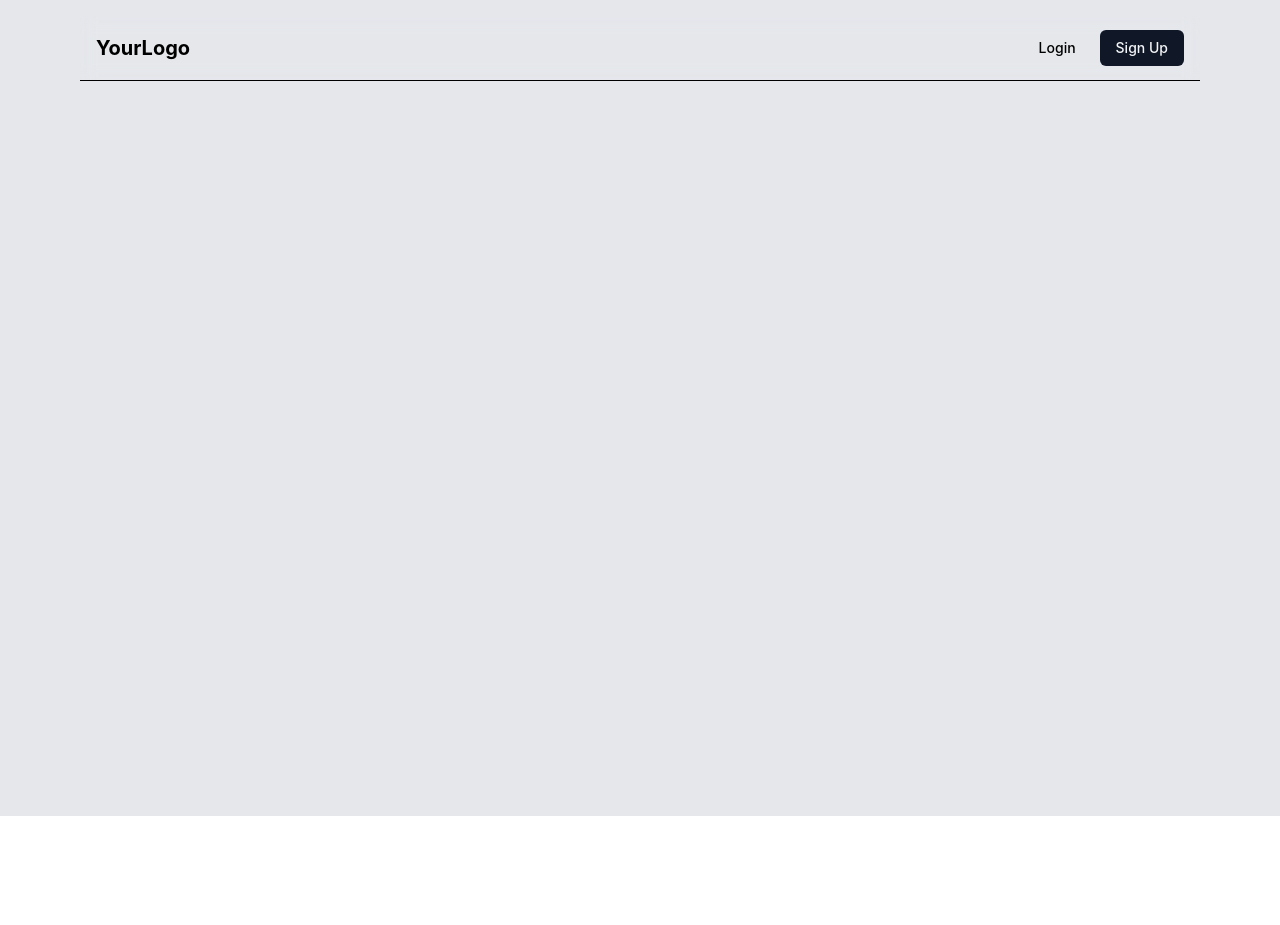
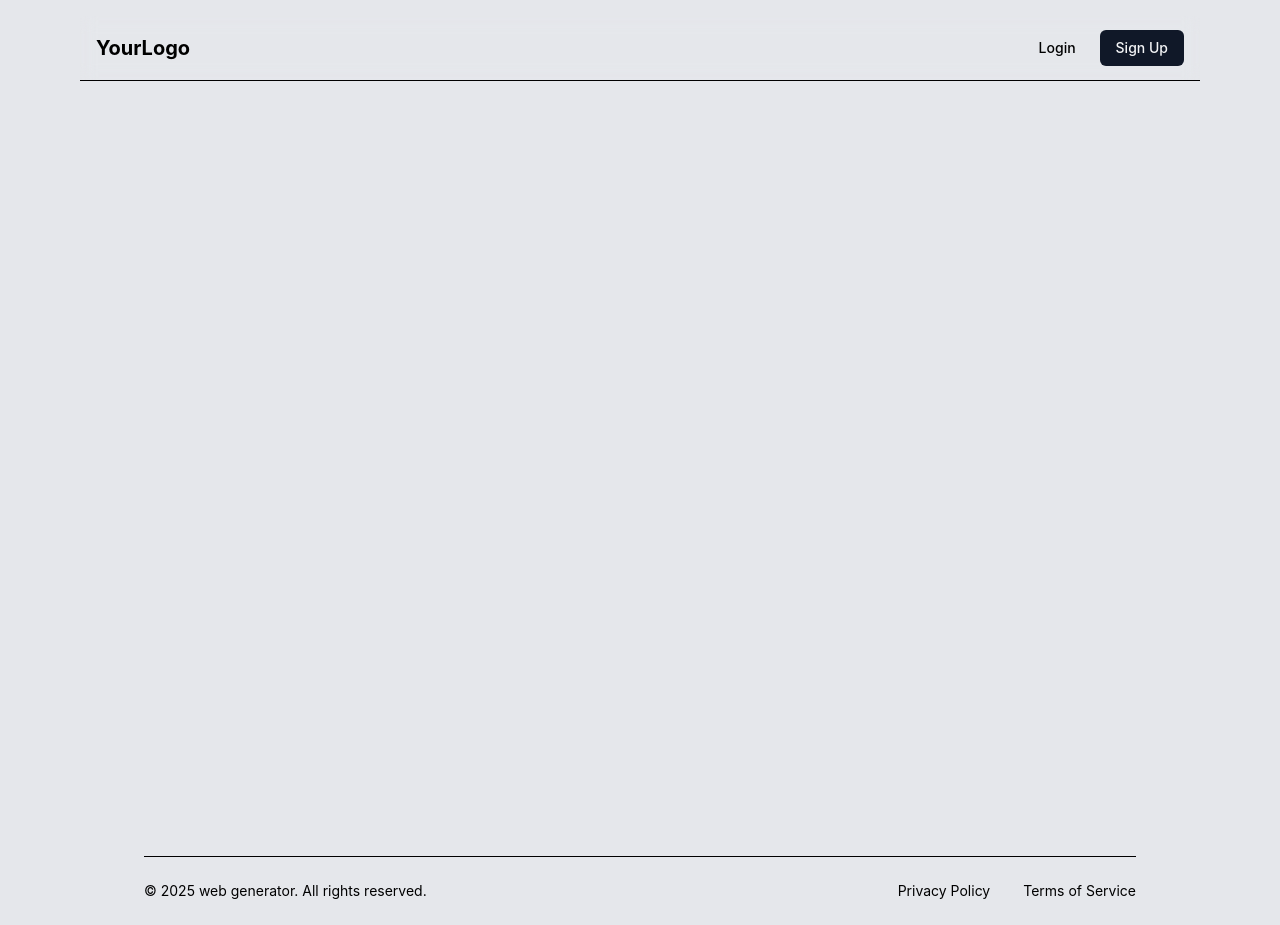
Before and after one commit to pustamrai1/website-generator, a Next.js app: page / in a window 1280 px wide. Before the commit the page ends 816 px from the top, so only its background shows below. Built offline with nearby package versions, Linux system fonts and the light colour scheme.

Commit message:
feat: add footer component

```diff
--- a/package.json
+++ b/package.json
@@ -10,7 +10,8 @@
     "prepare": "husky"
   },
   "dependencies": {
-       "@radix-ui/react-navigation-menu": "^1.2.13",
+    "@radix-ui/react-navigation-menu": "^1.2.13",
+    "@radix-ui/react-separator": "^1.1.7",
     "@radix-ui/react-slot": "^1.2.3",
     "class-variance-authority": "^0.7.1",
     "clsx": "^2.1.1",
@@ -29,7 +30,6 @@
     "eslint": "^9",
     "eslint-config-next": "15.3.2",
     "husky": "^9.1.7",
-
     "tw-animate-css": "^1.3.0",
     "typescript": "^5"
   }
--- a/src/app/layout.tsx
+++ b/src/app/layout.tsx
@@ -2,6 +2,7 @@ import type { Metadata } from "next";
 import { Geist, Geist_Mono } from "next/font/google";
 import "./globals.css";
 import Navbar from "@/components/Navbar";
+import Footer from "@/components/Footer";
 
 const geistSans = Geist({
   variable: "--font-geist-sans",
@@ -31,6 +32,7 @@ export default function RootLayout({
         <div className="sm:px-36 bg-gray-200 min-h-screen max-w-[1400px] mx-auto px-3 pt-4">
           <Navbar />
           <div className="min-h-screen">{children}</div>
+          <Footer />
         </div>
       </body>
     </html>
--- a/src/components/Footer.tsx
+++ b/src/components/Footer.tsx
@@ -1,7 +1,22 @@
-import React from "react";
+import { Separator } from "@/components/ui/separator";
 
-function Footer() {
-  return <div>Footer</div>;
+export default function Footer() {
+  return (
+    <footer className="w-full mt-10 border-t">
+      <div className="container mx-auto py-6 flex flex-col md:flex-row items-center justify-between text-sm text-muted-foreground">
+        <p>
+          &copy; {new Date().getFullYear()} web generator. All rights reserved.
+        </p>
+        <div className="flex gap-4 mt-2 md:mt-0">
+          <a href="/privacy" className="hover:underline">
+            Privacy Policy
+          </a>
+          <Separator orientation="vertical" className="h-4" />
+          <a href="/terms" className="hover:underline">
+            Terms of Service
+          </a>
+        </div>
+      </div>
+    </footer>
+  );
 }
-
-export default Footer;
--- /dev/null
+++ b/src/components/ui/separator.tsx
@@ -0,0 +1,28 @@
+"use client"
+
+import * as React from "react"
+import * as SeparatorPrimitive from "@radix-ui/react-separator"
+
+import { cn } from "@/lib/utils"
+
+function Separator({
+  className,
+  orientation = "horizontal",
+  decorative = true,
+  ...props
+}: React.ComponentProps<typeof SeparatorPrimitive.Root>) {
+  return (
+    <SeparatorPrimitive.Root
+      data-slot="separator-root"
+      decorative={decorative}
+      orientation={orientation}
+      className={cn(
+        "bg-border shrink-0 data-[orientation=horizontal]:h-px data-[orientation=horizontal]:w-full data-[orientation=vertical]:h-full data-[orientation=vertical]:w-px",
+        className
+      )}
+      {...props}
+    />
+  )
+}
+
+export { Separator }
```
Also changed, not shown: 1 other file (tests, documents, lock files or other folders).
